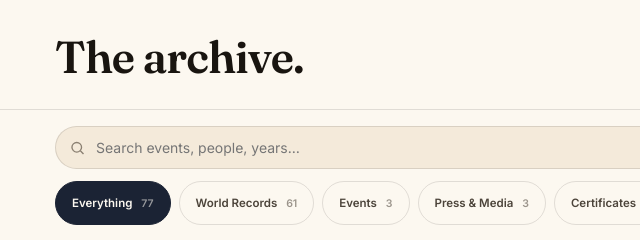
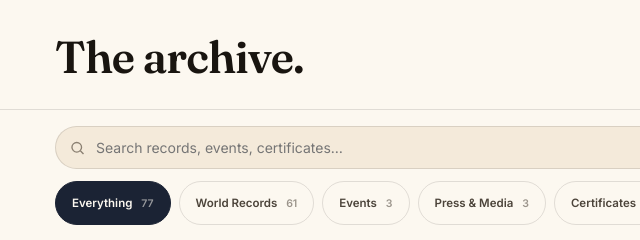
Before and after one commit to Pulkitkh/JaipurWorldRecordCarnival, a plain HTML site: page index.html in a window 1280 px wide. Shown: the part 6100-6340 px from the top of the page, 9-649 px from the left. Drawn offline with Linux system fonts and the light colour scheme.

Commit message:
Drop 'years' from the archive search placeholder
The year facet is gone, so the placeholder should not invite a search the
archive cannot answer.

```diff
--- a/index.html
+++ b/index.html
@@ -366,7 +366,7 @@
       <div class="row">
         <label class="gal-search">
           <svg viewBox="0 0 20 20"><circle cx="9" cy="9" r="6.4"/><path d="M13.8 13.8L18 18"/></svg>
-          <input type="search" id="gal-q" placeholder="Search events, people, years…"
+          <input type="search" id="gal-q" placeholder="Search records, events, certificates…"
             aria-label="Search the archive">
         </label>
         <span class="gal-count" id="gal-count">Loading…</span>
```
